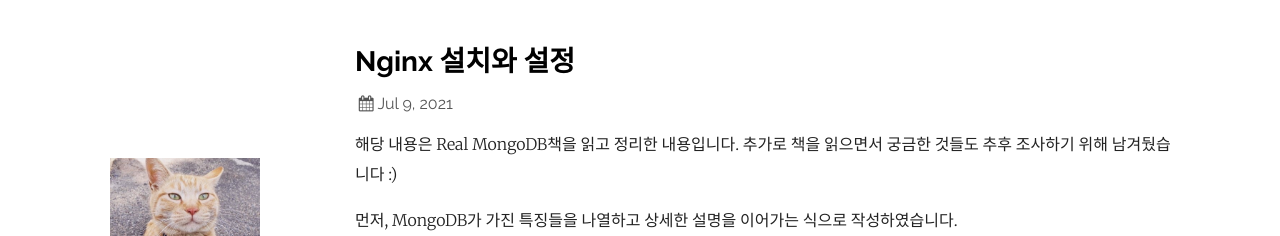
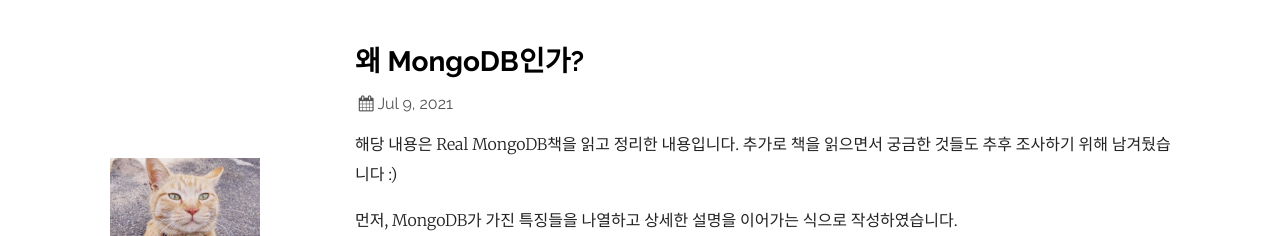
Before and after one commit to ppyong/ppyong.github.io, a Jekyll site: the page built from _posts/2021-07-09-why-mongodb.md, in a window 1280 px wide and 900 px high. Shown: the top 236 px of the window. Built offline with Jekyll 4.4.1, drawn with Linux system fonts in a browser that asks for light colours.

Commit message:
why mongodb

```diff
--- a/_posts/2021-07-09-why-mongodb.md
+++ b/_posts/2021-07-09-why-mongodb.md
@@ -1,6 +1,6 @@
 ---
 layout: post
-title: Nginx 설치와 설정
+title: 왜 MongoDB인가?
 ---
 
 해당 내용은 Real MongoDB책을 읽고 정리한 내용입니다. 추가로 책을 읽으면서 궁금한 것들도 추후 조사하기 위해 남겨뒀습니다 :)
```
